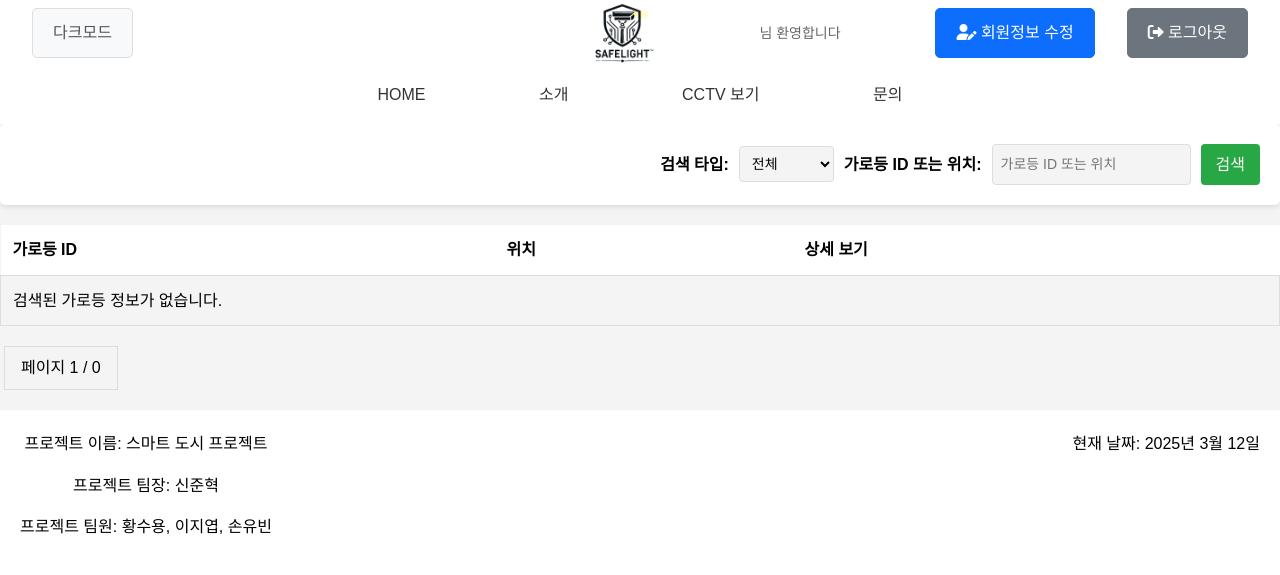
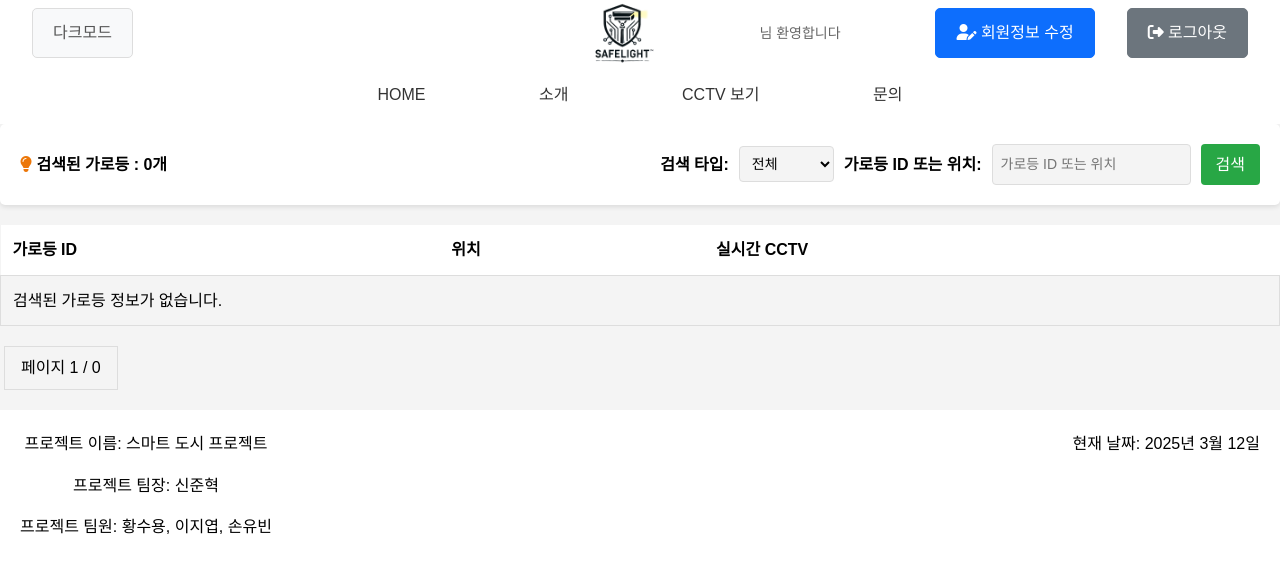
Before and after one commit to leewu08/smart_city, a Flask app: page /user/dashboard/sidewalk/1 in a window 1280 px wide. Shown: the top 575 px of the page. Run offline with Flask 3, Linux system fonts and the light colour scheme; the visitor is signed in with stand-in values (Sample User, id 1); data that the repository does not hold is empty; some web fonts are replaced.

Commit message:
cctv자세히보기 수정

```diff
--- a/app.py
+++ b/app.py
@@ -260,7 +260,6 @@ def user_dashboard_road(userid):
 
     # 검색된 가로등 목록 가져오기
     street_lights = db_manager.execute_query(sql, values)
-
     # 전체 CCTV 개수 카운트
     total_posts = db_manager.execute_count_query(count_sql, count_values)
 
@@ -330,11 +329,10 @@ def user_dashboard_sidewalk(userid):
 @login_required
 def user_dashboard_cctv(userid,street_light_id):
     user = manager.get_user_by_info(userid)
-    street_light = manager.get_streetlight_by_info(street_light_id)
-    return render_template('user_dashboard_cctv.html', user=user, street_light=street_light)
+    camera = manager.get_camera_by_info(street_light_id)
+    return render_template('user_dashboard_cctv.html', user=user, camera=camera)
 
-##회원페이지 문의하기
-#회원페이지에서 문의하기
+#회원페이지 문의하기
 @app.route('/user_dashboard/inquiries/<userid>', methods=['GET','POST'])
 @login_required
 def user_dashboard_inquiries(userid):
@@ -383,7 +381,7 @@ def user_dashboard_delete_user(userid):
         user = manager.get_user_by_id(userid)
         reason = request.form['reason']
         reason_detail = request.form['reason_detail']
-        manager.insert_deleted_user_table(userid)
+        manager.update_user_status(userid)
         flash("회원탈퇴가 완료되었습니다.", 'success')
         return redirect(url_for('index'))
 
--- a/models.py
+++ b/models.py
@@ -236,23 +236,29 @@ class DBManager:
     def get_road_cctv_query(self, search_query, search_type, per_page, offset):
         if search_type == "street_light_id":
             sql = """
-            SELECT * FROM street_lights
-            WHERE street_light_id LIKE %s and purpose = "도로"
+            SELECT s.*, c.cctv_ip
+            FROM street_lights s
+            LEFT JOIN cameras c ON s.street_light_id = c.street_light_id
+            WHERE s.street_light_id LIKE %s AND s.purpose = "도로"
             LIMIT %s OFFSET %s
             """
             values = (f"%{search_query}%", per_page, offset)
 
         elif search_type == "street_light_location":
             sql = """
-            SELECT * FROM street_lights
-            WHERE location LIKE %s and purpose = "도로"
+            SELECT s.*, c.cctv_ip
+            FROM street_lights s
+            LEFT JOIN cameras c ON s.street_light_id = c.street_light_id
+            WHERE s.location LIKE %s AND s.purpose = "도로"
             LIMIT %s OFFSET %s
             """
             values = (f"%{search_query}%", per_page, offset)
         else:  # all 또는 기본값
             sql = """
-            SELECT * FROM street_lights
-            WHERE (location LIKE %s OR street_light_id LIKE %s) and purpose = "도로"
+            SELECT s.*, c.cctv_ip
+            FROM street_lights s
+            LEFT JOIN cameras c ON s.street_light_id = c.street_light_id
+            WHERE (s.location LIKE %s OR s.street_light_id LIKE %s) AND s.purpose = "도로"
             LIMIT %s OFFSET %s
             """
             values = (f"%{search_query}%", f"%{search_query}%", per_page, offset)
@@ -313,23 +319,29 @@ class DBManager:
     def get_sidewalk_cctv_query(self, search_query, search_type, per_page, offset):
         if search_type == "street_light_id":
             sql = """
-            SELECT * FROM street_lights
-            WHERE street_light_id LIKE %s and purpose = "인도"
+            SELECT s.*, c.cctv_ip
+            FROM street_lights s
+            LEFT JOIN cameras c ON s.street_light_id = c.street_light_id
+            WHERE s.street_light_id LIKE %s AND s.purpose = "인도"
             LIMIT %s OFFSET %s
             """
             values = (f"%{search_query}%", per_page, offset)
 
         elif search_type == "street_light_location":
             sql = """
-            SELECT * FROM street_lights
-            WHERE location LIKE %s and purpose = "인도"
+            SELECT s.*, c.cctv_ip
+            FROM street_lights s
+            LEFT JOIN cameras c ON s.street_light_id = c.street_light_id
+            WHERE s.street_light_id LIKE %s AND s.purpose = "인도"
             LIMIT %s OFFSET %s
             """
             values = (f"%{search_query}%", per_page, offset)
         else:  # all 또는 기본값
             sql = """
-            SELECT * FROM street_lights
-            WHERE (location LIKE %s OR street_light_id LIKE %s) and purpose = "인도"
+            SELECT s.*, c.cctv_ip
+            FROM street_lights s
+            LEFT JOIN cameras c ON s.street_light_id = c.street_light_id
+            WHERE (s.location LIKE %s OR s.street_light_id LIKE %s) AND s.purpose = "인도"
             LIMIT %s OFFSET %s
             """
             values = (f"%{search_query}%", f"%{search_query}%", per_page, offset)
@@ -361,6 +373,7 @@ class DBManager:
 
         return sql, values
 
+    #선택된 가로등 정보 가져오기
     def get_streetlight_by_info(self,street_light_id:int):
         try:
             self.connect()
@@ -374,6 +387,24 @@ class DBManager:
         finally:
             self.disconnect()
 
+    # 카메라 정보 가져오기
+    def get_camera_by_info(self,street_light_id:int):
+        try:
+            self.connect()
+            sql = """
+                SELECT *, s.location, s.purpose
+                FROM cameras c
+                JOIN street_lights s ON c.street_light_id = s.street_light_id
+                WHERE c.street_light_id = %s
+                """
+            value = (street_light_id,)
+            self.cursor.execute(sql, value)
+            return self.cursor.fetchone()
+        except mysql.connector.Error as error:
+            print(f"카메라라 정보 조회 중 오류 발생: {error}")
+            return None
+        finally:
+            self.disconnect()
 
 
     ## 로그인 후 문의한 내용 저장
@@ -382,9 +413,9 @@ class DBManager:
             self.connect()
             # equires에 CURDATE()를 명시적으로 설정
             sql = """
-            INSERT INTO inquiries (user_id, capture_file, inquiry_reason, detail_reason)
-            VALUES (%s, %s, %s, %s)
-            """
+                INSERT INTO inquiries (user_id, capture_file, inquiry_reason, detail_reason)
+                VALUES (%s, %s, %s, %s)
+                """
             values = (userid, filename, inquiry_reason, detail_reason)
             self.cursor.execute(sql, values)
             self.connection.commit()
--- a/templates/base.html
+++ b/templates/base.html
@@ -10,6 +10,7 @@
     <link rel="stylesheet" href="https://cdnjs.cloudflare.com/ajax/libs/font-awesome/6.0.0/css/all.min.css">
     {% block extra_css %}
     {% endblock %}
+
 </head>
 <body>
     <header class="header">
--- a/templates/user_dashboard_sidewalk.html
+++ b/templates/user_dashboard_sidewalk.html
@@ -2,10 +2,27 @@
 {% block title%}인도용 CCTV 페이지{% endblock %}
 {% block extra_css %}
 <link rel="stylesheet" href="{{ url_for('static', filename='css/user_dashboard.css') }}">
+<style>
+.search-container {
+    display: flex;
+    align-items: center;
+    justify-content: space-between; /* 왼쪽 정렬 + 오른쪽 정렬 */
+    width: 100%;
+}
+
+.search-container .total-count {
+    font-weight: bold;
+}
+</style>
+<link rel="stylesheet" href="https://cdnjs.cloudflare.com/ajax/libs/font-awesome/6.5.1/css/all.min.css">
 {% endblock %}
 {% block content %}
 <!-- 가로등 조회 폼 -->
 <div class="search-container">
+    <div>
+        <i class="fa-solid fa-lightbulb" style="color: rgb(236, 119, 9);"></i>
+        <span class="total-count">검색된 가로등 : {{ total_posts }}개</span>
+    </div>
     <form method="get" action="{{ url_for('user_dashboard_sidewalk', userid=user.user_id) }}">
         <label for="search_type">검색 타입:</label>
         <select name="search_type" id="search_type">
@@ -27,7 +44,7 @@
         <tr>
             <th>가로등 ID</th>
             <th>위치</th>
-            <th>상세 보기</th>
+            <th>실시간 CCTV</th>
         </tr>
     </thead>
     <tbody>
@@ -35,7 +52,11 @@
             <tr>
                 <td>{{ street_light.street_light_id }}</td>
                 <td>{{ street_light.location }}</td>
-                <td><a href="#">상세 보기</a></td>
+                {% if street_light.cctv_ip %}
+                <td><a href="{{ url_for('user_dashboard_cctv', userid=user.user_id, street_light_id = street_light.street_light_id) }}">상세 보기</a></td>
+                {% else %}
+                <td>미설치</td>
+                {% endif %}
             </tr>
         {% else %}
             <tr>
```
Also changed, not shown: templates/user_dashboard_cctv.html (+28 -4 lines), templates/user_dashboard_road.html (+21 -0 lines).
